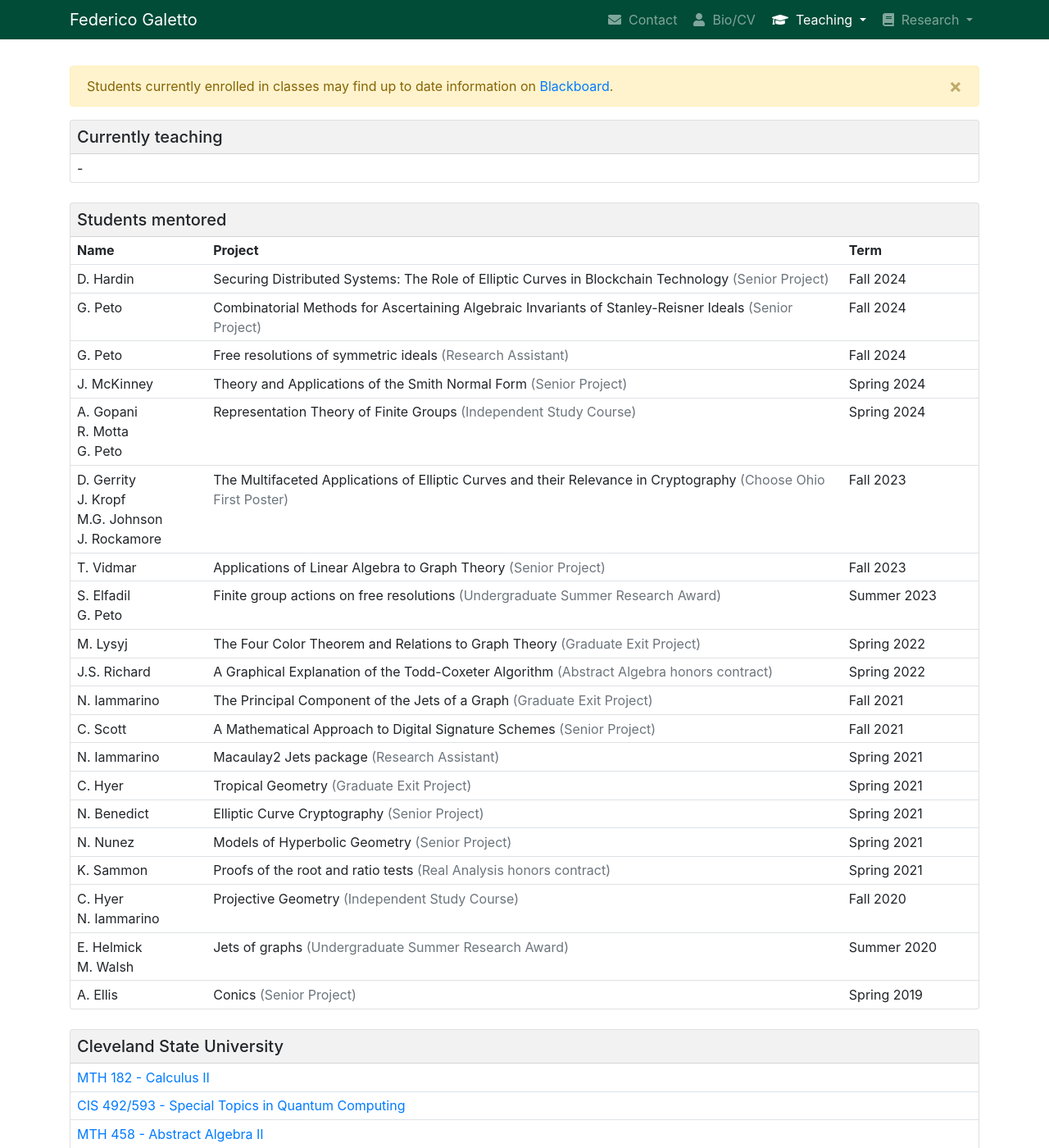
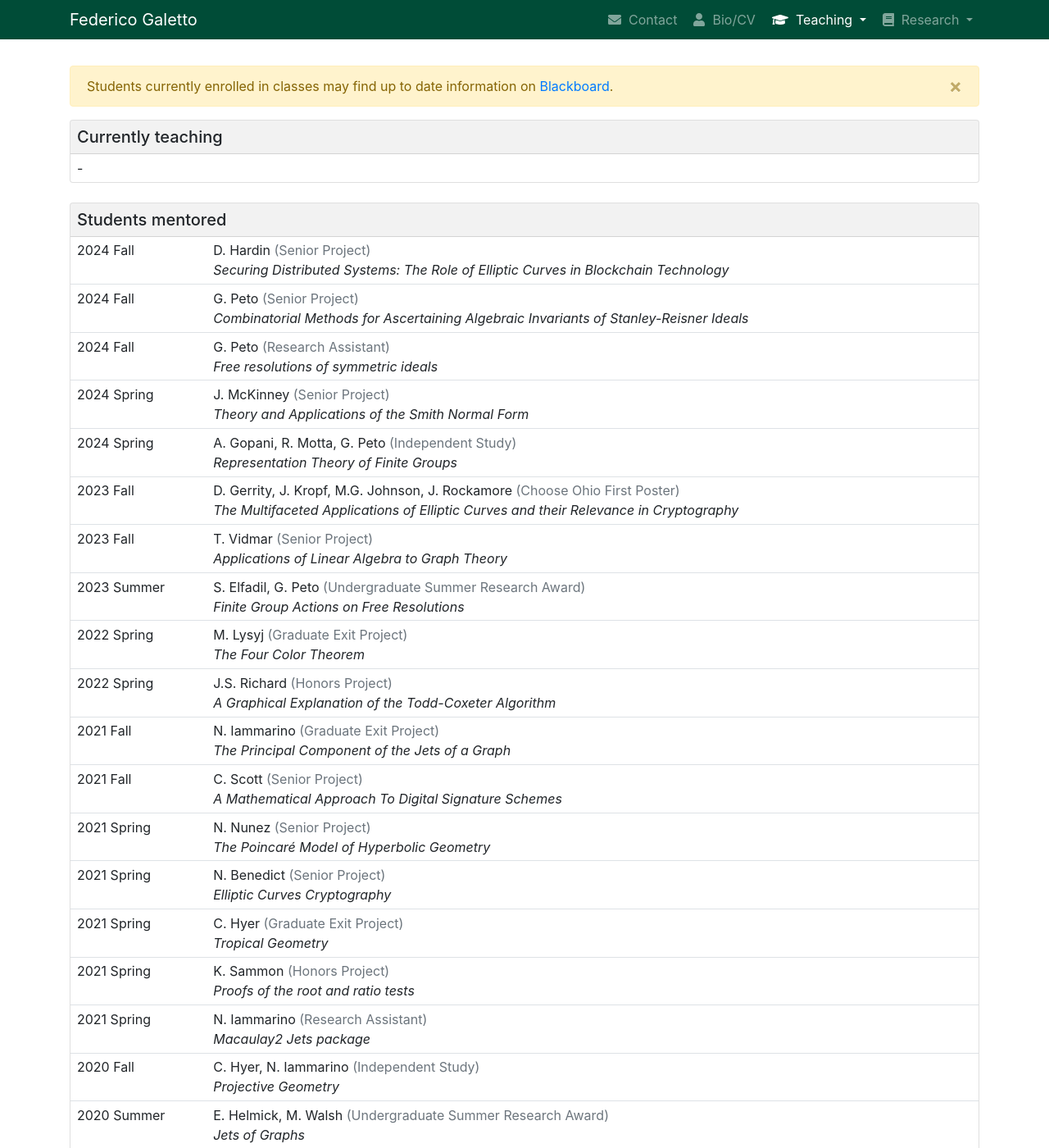
Before and after one commit to galettof/galettof.github.io, a Jekyll site: the page built from teaching.html, in a window 1280 px wide and 1400 px high. Shown: the whole window at 82% size. Built offline with Jekyll 4.4.1, drawn with Linux system fonts in a browser that asks for light colours; nearby versions of some CDN libraries.

Commit message:
reorganized mentoring

```diff
--- a/_data/mentoring.yml
+++ b/_data/mentoring.yml
@@ -1,122 +1,121 @@
-# enclose values in '' when ending in 0 or containing :
-csu:
+# sorted manually, most recent at the top
 
-- name: A. Ellis
-  course: Senior Project
-  title: Conics
-  term: Spring 2019
-  date: 2019-01-01
+- term: 2024 Fall
+  students: D. Hardin
+  project: Senior Project
+  title: 'Securing Distributed Systems: The Role of Elliptic Curves in Blockchain Technology'
+  date: 2024-12-12
 
-- name: E. Helmick<br>M. Walsh
-  course: Undergraduate Summer Research Award
-  title: Jets of graphs
-  term: Summer 2020
+- term: 2024 Fall
+  students: G. Peto
+  project: Senior Project
+  title: 'Combinatorial Methods for Ascertaining Algebraic Invariants of Stanley-Reisner Ideals'
+  date: 2024-12-05
+
+- term: 2024 Fall
+  students: G. Peto
+  project: Research Assistant
+  title: Free resolutions of symmetric ideals
+  date: 2024-11-21
+
+- term: 2024 Spring
+  students: J. McKinney
+  project: Senior Project
+  title: Theory and Applications of the Smith Normal Form
+  date: 2024-01-17
+
+- term: 2024 Spring
+  students: A. Gopani, R. Motta, G. Peto
+  project: Independent Study
+  title: Representation Theory of Finite Groups
+  date: 2024-01-16
+
+- term: 2023 Fall
+  students: T. Vidmar
+  project: Senior Project
+  title: Applications of Linear Algebra to Graph Theory
+  date: 2023-08-28
+
+- term: 2023 Fall
+  students: D. Gerrity, J. Kropf, M.G. Johnson, J. Rockamore
+  project: Choose Ohio First Poster
+  title: The Multifaceted Applications of Elliptic Curves and their Relevance in Cryptography
+  date: 2023-09-01
+
+- term: 2023 Summer
+  students: S. Elfadil, G. Peto
+  project: Undergraduate Summer Research Award
+  title: Finite Group Actions on Free Resolutions
+  date: 2023-05-22
+
+- term: 2022 Spring
+  students: J.S. Richard
+  project: Honors Project
+  title: 'A Graphical Explanation of the Todd-Coxeter Algorithm'
+  date: 2022-01-01
+
+- term: 2022 Spring
+  students: M. Lysyj
+  project: Graduate Exit Project
+  title: The Four Color Theorem
+  date: 2022-01-02
+
+- term: 2021 Fall
+  students: C. Scott
+  project: Senior Project
+  title: A Mathematical Approach To Digital Signature Schemes
+  date: 2021-09-01
+
+- term: 2021 Fall
+  students: N. Iammarino
+  project: Graduate Exit Project
+  title: The Principal Component of the Jets of a Graph
+  date: 2021-09-02
+
+- term: 2021 Spring
+  students: N. Iammarino
+  project: Research Assistant
+  title: Macaulay2 Jets package
+  date: 2021-01-01
+
+- term: 2021 Spring
+  students: K. Sammon
+  project: Honors Project
+  title: Proofs of the root and ratio tests
+  date: 2021-01-01
+
+- term: 2021 Spring
+  students: N. Benedict
+  project: Senior Project
+  title: Elliptic Curves Cryptography
+  date: 2021-01-02
+
+- term: 2021 Spring
+  students: N. Nunez
+  project: Senior Project
+  title: The Poincaré Model of Hyperbolic Geometry
+  date: 2021-01-02
+
+- term: 2021 Spring
+  students: C. Hyer
+  project: Graduate Exit Project
+  title: Tropical Geometry
+  date: 2021-01-01
+
+- term: 2020 Fall
+  students: C. Hyer, N. Iammarino
+  project: Independent Study
+  title: Projective Geometry
+  date: 2020-09-01
+
+- term: 2020 Summer
+  students: E. Helmick, M. Walsh
+  project: Undergraduate Summer Research Award
+  title: Jets of Graphs
   date: 2020-06-01
 
-- name: C. Hyer<br>N. Iammarino
-  course: Independent Study Course
-  title: Projective Geometry
-  term: Fall 2020
-  date: 2020-09-01
-
-- name: K. Sammon
-  course: Real Analysis honors contract
-  title: Proofs of the root and ratio tests
-  term: Spring 2021
-  date: 2021-01-01
-
-- name: N. Nunez
-  course: Senior Project
-  title: Models of Hyperbolic Geometry
-  term: Spring 2021
-  date: 2021-01-01
-
-- name: N. Benedict
-  course: Senior Project
-  title: Elliptic Curve Cryptography
-  term: Spring 2021
-  date: 2021-01-01
-
-- name: C. Hyer
-  course: Graduate Exit Project
-  title: Tropical Geometry
-  term: Spring 2021
-  date: 2021-01-01
-
-- name: N. Iammarino
-  course: Research Assistant
-  title: Macaulay2 Jets package
-  term: Spring 2021
-  date: 2021-01-01
-
-- name: C. Scott
-  course: Senior Project
-  title: A Mathematical Approach to Digital Signature Schemes
-  term: Fall 2021
-  date: 2021-09-01
-
-- name: N. Iammarino
-  course: Graduate Exit Project
-  title: The Principal Component of the Jets of a Graph
-  term: Fall 2021
-  date: 2021-09-01
-
-- name: J.S. Richard
-  course: Abstract Algebra honors contract
-  title: A Graphical Explanation of the Todd-Coxeter Algorithm
-  term: Spring 2022
-  date: 2022-01-01
-
-- name: M. Lysyj
-  course: Graduate Exit Project
-  title: The Four Color Theorem and Relations to Graph Theory
-  term: Spring 2022
-  date: 2022-01-01
-
-- name: S. Elfadil<br>G. Peto
-  course: Undergraduate Summer Research Award
-  title: Finite group actions on free resolutions
-  term: Summer 2023
-  date: 2023-05-22
-
-- name: T. Vidmar
-  course: Senior Project
-  title: Applications of Linear Algebra to Graph Theory
-  term: Fall 2023
-  date: 2023-08-28
-
-- name: D. Gerrity<br>J. Kropf<br>M.G. Johnson<br>J. Rockamore
-  course: Choose Ohio First Poster
-  title: The Multifaceted Applications of Elliptic Curves and their Relevance in Cryptography
-  term: Fall 2023
-  date: 2023-09-01
-
-- name: J. McKinney
-  course: Senior Project
-  title: Theory and Applications of the Smith Normal Form
-  term: Spring 2024
-  date: 2024-01-17
-
-- name: A. Gopani<br>R. Motta<br>G. Peto
-  course: Independent Study Course
-  title: Representation Theory of Finite Groups
-  term: Spring 2024
-  date: 2024-01-16
-
-- name: D. Hardin
-  course: Senior Project
-  title: 'Securing Distributed Systems: The Role of Elliptic Curves in Blockchain Technology'
-  term: Fall 2024
-  date: 2024-12-12
-
-- name: G. Peto
-  course: Senior Project
-  title: Combinatorial Methods for Ascertaining Algebraic Invariants of Stanley-Reisner Ideals
-  term: Fall 2024
-  date: 2024-12-05
-
-- name: G. Peto
-  course: Research Assistant
-  title: Free resolutions of symmetric ideals
-  term: Fall 2024
-  date: 2024-11-21
+- term: 2019 Spring
+  students: A. Ellis
+  project: Senior Project
+  title: Conics
+  date: 2019-01-01
--- a/teaching.html
+++ b/teaching.html
@@ -34,19 +34,14 @@ active: teaching
 	</div>
 	<table class="table notop table-sm mb-0">
 	  <tbody>
-	    <tr>
-	      <td style="width:15%"><span class="font-weight-bold">Name</span></td>
-	      <td><span class="font-weight-bold">Project</span></td>
-	      <!--<td style="width:40%"><span class="font-weight-bold">Project title</span></td>-->
-	      <td style="width:15%"><span class="font-weight-bold">Term</span></td>
-	    </tr>
-	    {% assign mentees = site.data.mentoring.csu | sort: 'date' | reverse %}
+	    {% assign mentees = site.data.mentoring | sort: 'date' | reverse %}
 	    {% for item in mentees %}
 	    <tr>
-	      <td>{{ item.name }}</td>
-	      <td>{{ item.title }} <span class="text-muted">({{ item.course }})</span></td>
-	      <!--<td>{{ item.title }}</td>-->
-	      <td>{{ item.term }}</td>
+	      <td style="width:15%">{{ item.term }}</td>
+	      <td>
+		{{ item.students }} <span class="text-muted">({{ item.project }})</span>
+		<br><i>{{ item.title }}</i>
+	      </td>
 	    </tr>
 	    {% endfor %}
 	  </tbody>
```
